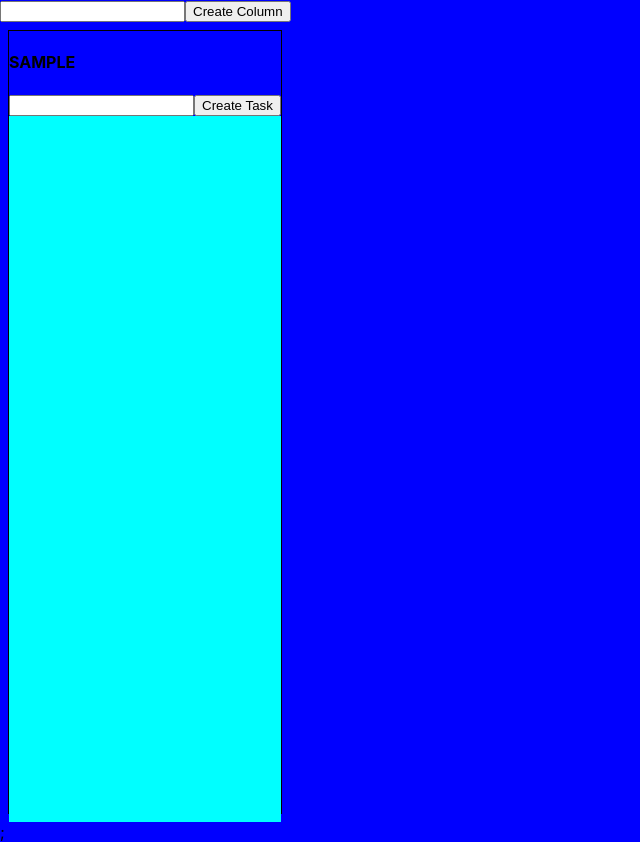
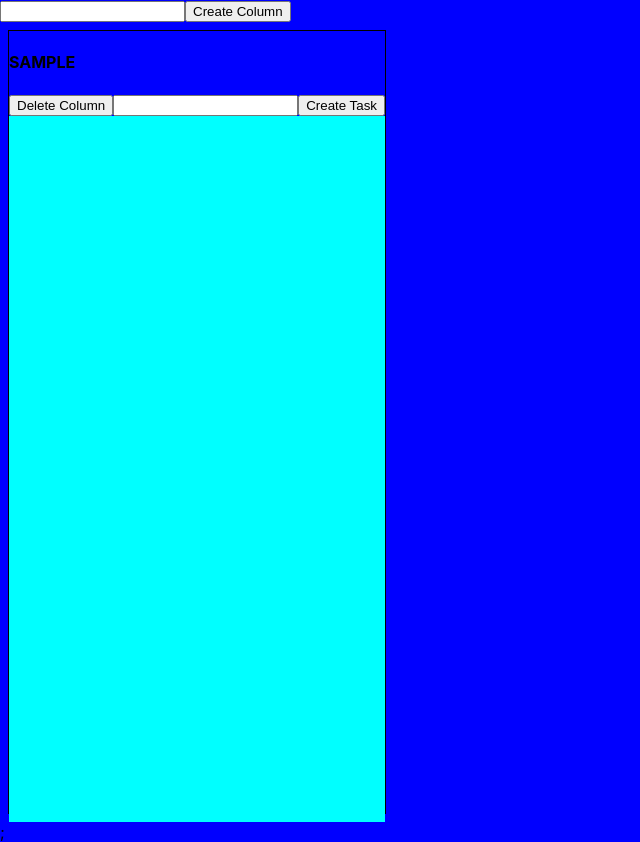
Before and after one commit to WilsonGodoi/kanban-react, a React (Create React App) app: page / in a window 1280 px wide. Both pictures are taken after typing "Sample" into the empty fields and a click on the button "Create Column". Shown: the whole page, without its empty margins (0-640 px from the left). Built offline with nearby package versions, Linux system fonts and the light colour scheme.

Commit message:
feat(column): created method to delete column

```diff
--- a/src/components/Column/Column.jsx
+++ b/src/components/Column/Column.jsx
@@ -2,11 +2,12 @@ import React, { useState } from "react";
 import Task from "../Task/Task";
 import "./Column.css";
 
-const Column = ({ column, onDrop, createTask }) => {
+const Column = ({ column, onDrop, createTask, deleteColumn }) => {
   const [taskTitle, setTaskTitle] = useState("");
   return (
     <div className="container">
       <h4>{column.type}</h4>
+      <button onClick={() => deleteColumn(column.type)}>Delete Column</button>
       <input
         type="text"
         value={taskTitle}
--- a/src/components/Kanban.jsx
+++ b/src/components/Kanban.jsx
@@ -11,10 +11,22 @@ function Kanban({ columns, setColumns }) {
           onDrop={onDrop}
           key={column.type}
           createTask={createTask}
+          deleteColumn={deleteColumn}
         />
       ))}
     </div>
   );
+
+  function deleteColumn(columnType) {
+    const cols = Object.assign([], columns);
+    const col = cols.find((col) => col.type === columnType);
+    if (col.tasks.length) {
+      throw new Error("Não é possível deletar uma coluna com tarefas");
+    }
+    const index = cols.indexOf(col);
+    cols.splice(index, 1);
+    setColumns(cols);
+  }
 
   function createTask(columnType, taskTitle) {
     if (taskTitle.trim() === "") return;
```
